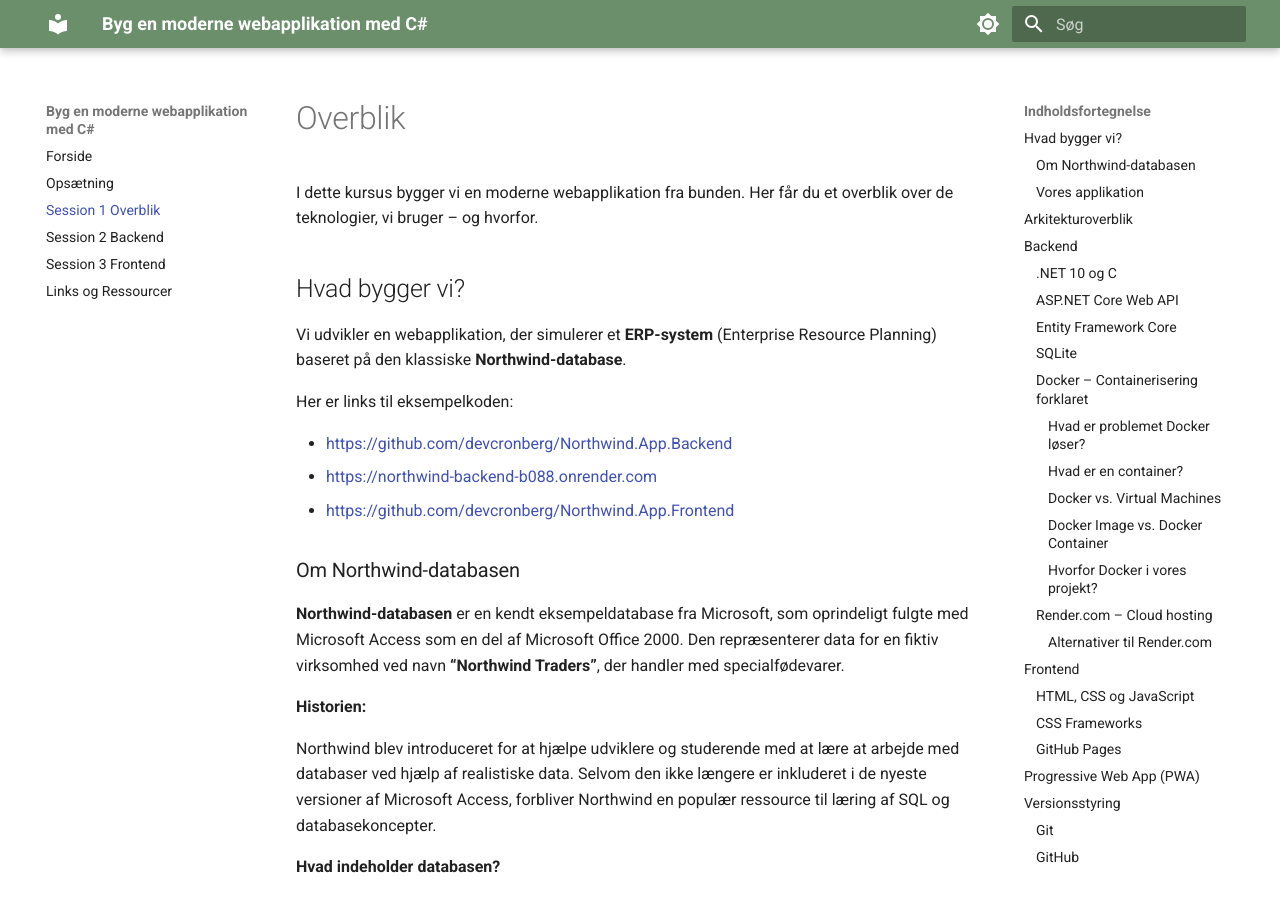
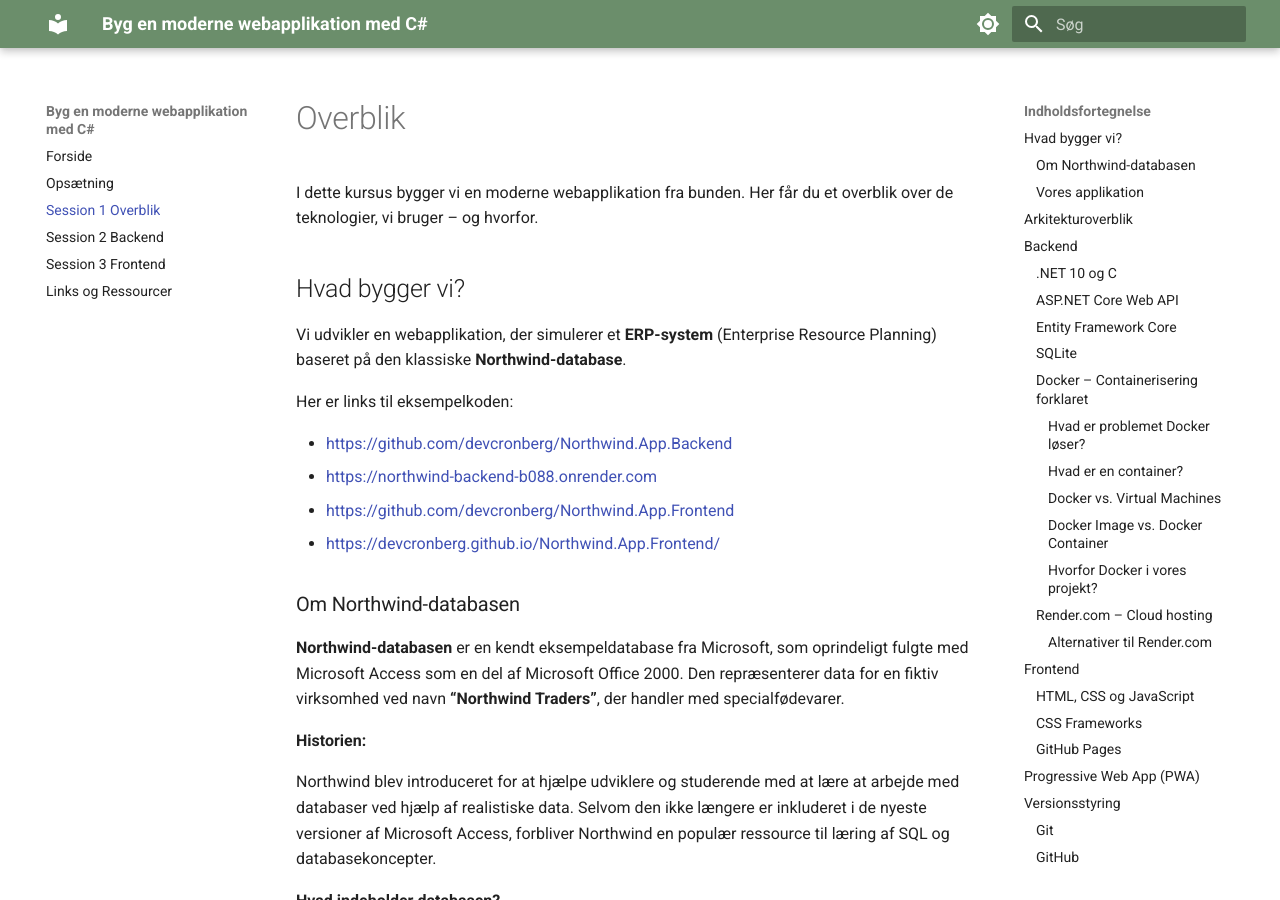
Before and after one commit to devcronberg/Northwind.App.Kursus, an MkDocs documentation site: the page built from docs/overblik.md, in a window 1280 px wide and 900 px high. Built offline with MkDocs 1.6.1 and Material for MkDocs 9.7.7, drawn with Linux system fonts in a browser that asks for light colours; some of the changed lines change nothing that is shown.

Commit message:
Add missing link to Northwind Frontend in overview documentation

```diff
--- a/docs/overblik.md
+++ b/docs/overblik.md
@@ -16,6 +16,7 @@ Her er links til eksempelkoden:
 - https://github.com/devcronberg/Northwind.App.Backend
   - https://northwind-backend-b088.onrender.com
 - https://github.com/devcronberg/Northwind.App.Frontend
+  - https://devcronberg.github.io/Northwind.App.Frontend/
 
 ### Om Northwind-databasen
 
```
